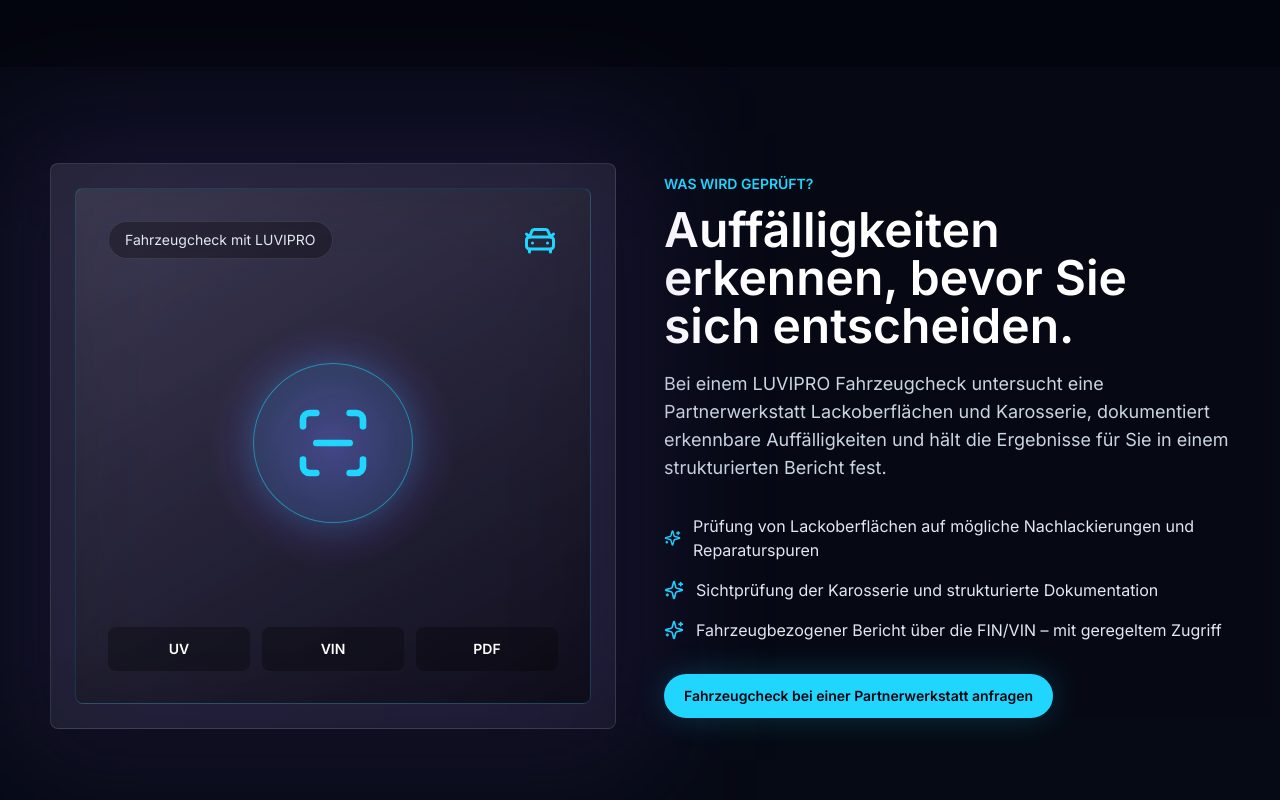
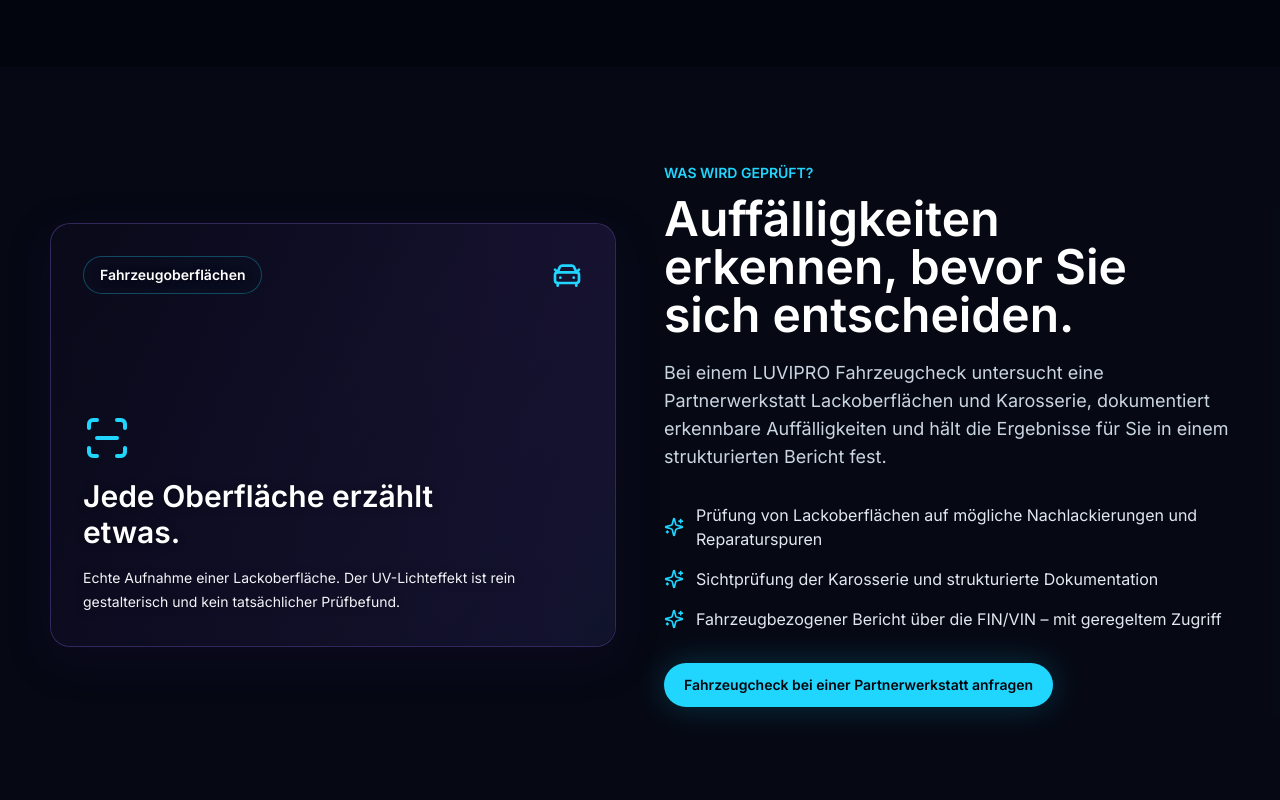
Before and after one commit to Diaa6969/luvipro-website, a Next.js app: page / in a window 1280 px wide. Shown: the part 2840-3640 px from the top of the page. Built offline with nearby package versions, Linux system fonts and the light colour scheme.

Commit message:
Replace giant floating scanner icon with full-bleed real paintwork film and readable description overlay

```diff
--- a/src/components/sections/uv-scanner.tsx
+++ b/src/components/sections/uv-scanner.tsx
@@ -2,35 +2,29 @@ import { CarFront, ScanLine, Sparkles } from "lucide-react";
 import { Reveal } from "@/components/ui/reveal";
 import { CtaLink } from "@/components/ui/cta-link";
 import { SectionHeading } from "@/components/ui/section-heading";
+import { SemanticFilm } from "@/components/ui/semantic-film";
 
 export function UvScanner() {
   return (
     <section id="scanner" className="bg-midnight py-24">
       <div className="section-shell grid items-center gap-12 lg:grid-cols-2">
         <Reveal>
-          <div className="relative">
-            <div className="absolute -inset-3 rounded-lg bg-ultraviolet/15 blur-2xl sm:-inset-8 sm:blur-3xl" />
-            <div className="glass-panel relative rounded-lg p-6">
-              <div className="aspect-square rounded-lg border border-pulse/20 bg-[radial-gradient(circle_at_50%_50%,rgba(139,92,246,0.35),transparent_34%),linear-gradient(150deg,rgba(255,255,255,0.08),rgba(0,0,0,0.5))] p-8">
-                <div className="flex h-full flex-col justify-between">
-                  <div className="flex items-center justify-between">
-                    <span className="rounded-full border border-white/10 bg-black/30 px-4 py-2 text-sm text-slate-200">
-                      Fahrzeugcheck mit LUVIPRO
-                    </span>
-                    <CarFront className="h-9 w-9 text-pulse" />
-                  </div>
-                  <div className="mx-auto flex h-40 w-40 items-center justify-center rounded-full border border-pulse/50 bg-pulse/10 shadow-glow">
-                    <ScanLine className="h-20 w-20 text-pulse" />
-                  </div>
-                  <div className="grid grid-cols-3 gap-3">
-                    {["UV", "VIN", "PDF"].map((label) => (
-                      <div key={label} className="rounded-lg bg-black/30 p-3 text-center text-sm font-semibold">
-                        {label}
-                      </div>
-                    ))}
-                  </div>
-                </div>
-              </div>
+          <div className="semantic-card relative flex aspect-[4/3] flex-col justify-between overflow-hidden p-6 sm:p-8">
+            <SemanticFilm scene="bodywork" mode="section" />
+            <div className="flex items-center justify-between gap-3">
+              <span className="rounded-full border border-pulse/30 bg-[#0b0d20]/80 px-4 py-2 text-sm font-semibold text-white">
+                Fahrzeugoberflächen
+              </span>
+              <CarFront className="h-8 w-8 text-pulse" aria-hidden="true" />
+            </div>
+            <div>
+              <ScanLine className="mb-4 h-12 w-12 text-pulse" aria-hidden="true" />
+              <h3 className="max-w-sm font-[var(--font-space-grotesk)] text-2xl font-semibold text-white sm:text-3xl">
+                Jede Oberfläche erzählt etwas.
+              </h3>
+              <p className="mt-4 max-w-md text-sm leading-6 text-slate-100">
+                Echte Aufnahme einer Lackoberfläche. Der UV-Lichteffekt ist rein gestalterisch und kein tatsächlicher Prüfbefund.
+              </p>
             </div>
           </div>
         </Reveal>
@@ -41,9 +35,13 @@ export function UvScanner() {
             description="Bei einem LUVIPRO Fahrzeugcheck untersucht eine Partnerwerkstatt Lackoberflächen und Karosserie, dokumentiert erkennbare Auffälligkeiten und hält die Ergebnisse für Sie in einem strukturierten Bericht fest."
           />
           <div className="mt-8 space-y-4">
-            {["Prüfung von Lackoberflächen auf mögliche Nachlackierungen und Reparaturspuren", "Sichtprüfung der Karosserie und strukturierte Dokumentation", "Fahrzeugbezogener Bericht über die FIN/VIN – mit geregeltem Zugriff"].map((item) => (
+            {[
+              "Prüfung von Lackoberflächen auf mögliche Nachlackierungen und Reparaturspuren",
+              "Sichtprüfung der Karosserie und strukturierte Dokumentation",
+              "Fahrzeugbezogener Bericht über die FIN/VIN – mit geregeltem Zugriff",
+            ].map((item) => (
               <div key={item} className="flex items-center gap-3 text-slate-200">
-                <Sparkles className="h-5 w-5 text-pulse" />
+                <Sparkles className="h-5 w-5 shrink-0 text-pulse" aria-hidden="true" />
                 {item}
               </div>
             ))}
```
